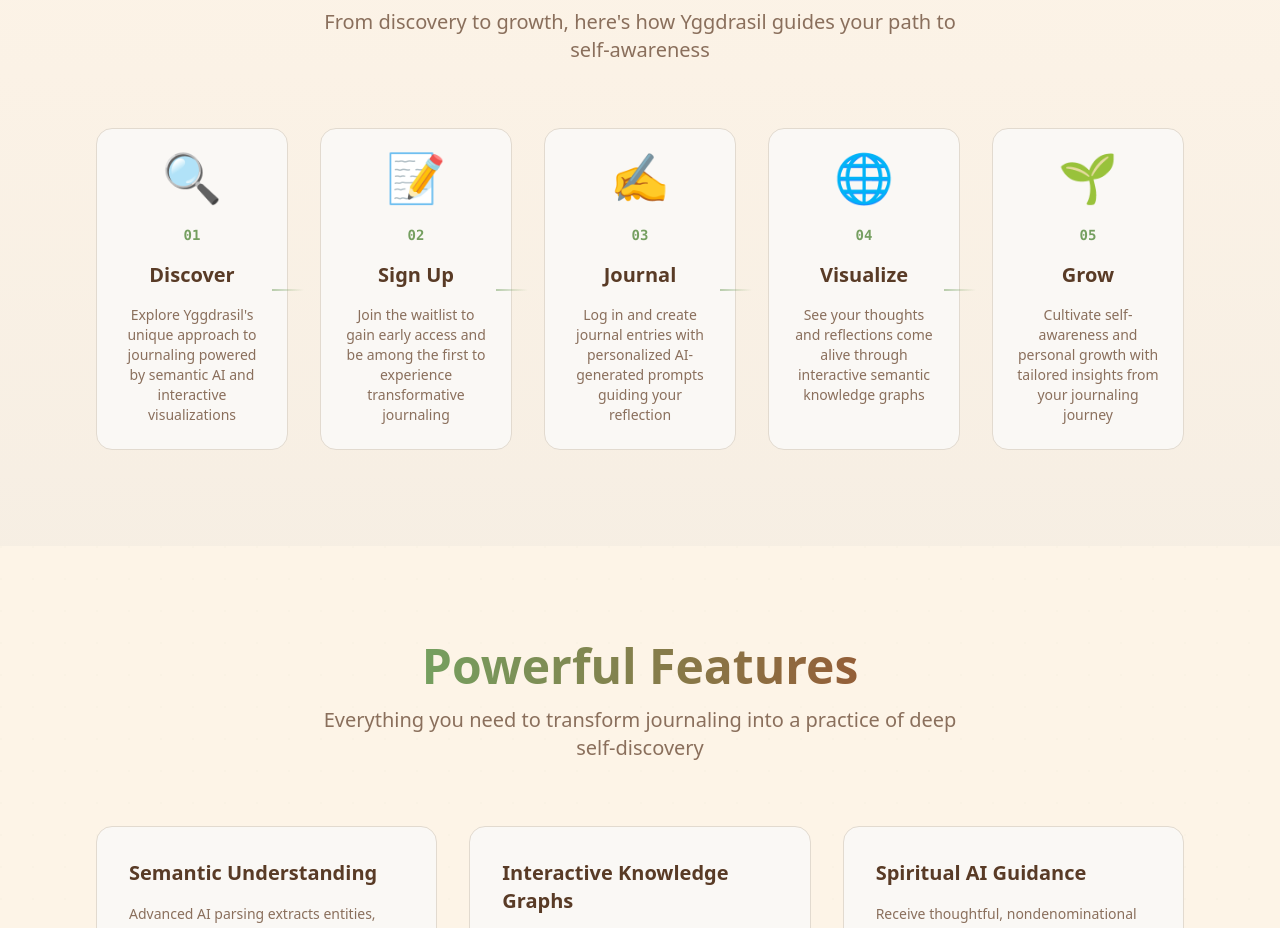
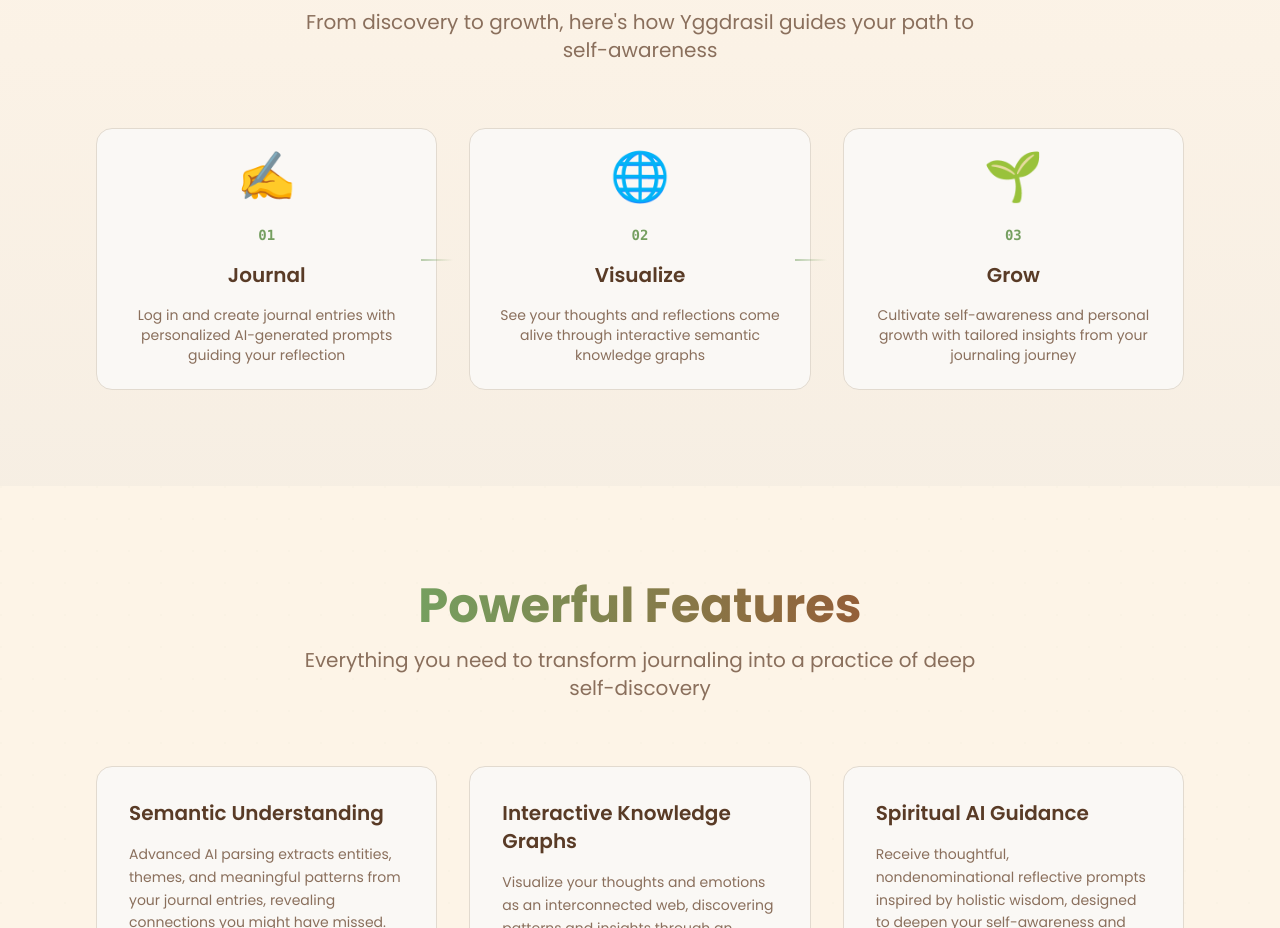
Before and after one commit to lovable-isa23/yggdrasil-journal, a React (Vite) app: page / in a window 1280 px wide. Shown: the part 1050-1978 px from the top of the page. Built offline with nearby package versions, Linux system fonts and the light colour scheme; the HTML template or start-up script is replaced by a standard one.

Commit message:
Update Journey Steps and Font
Remove step one (Discover) and step two (Sign Up) from the journey section, keep the three remaining steps and renumber to 01, 02, 03. Change global font to Mulish, Poppins, or Google Sans (prefer Poppins) to ensure typography uses a modern sans-serif.

```diff
--- a/index.html
+++ b/index.html
@@ -6,6 +6,11 @@
     <title>Yggdrasil - Transform Your Journaling Experience</title>
     <meta name="description" content="Cultivate self-awareness through semantic journaling, interactive visualizations, and AI-powered insights. Join the Yggdrasil journey today." />
     <meta name="author" content="Yggdrasil" />
+
+    <!-- Google Fonts -->
+    <link rel="preconnect" href="https://fonts.googleapis.com">
+    <link rel="preconnect" href="https://fonts.gstatic.com" crossorigin>
+    <link href="https://fonts.googleapis.com/css2?family=Poppins:wght@300;400;500;600;700;800&display=swap" rel="stylesheet">
 
     <meta property="og:title" content="Yggdrasil - Semantic Journaling Platform" />
     <meta property="og:description" content="Discover a new dimension of self-awareness through AI-powered journaling and visual insights." />
--- a/src/components/UserJourney.tsx
+++ b/src/components/UserJourney.tsx
@@ -2,30 +2,18 @@ export const UserJourney = () => {
   const steps = [
     {
       number: "01",
-      title: "Discover",
-      description: "Explore Yggdrasil's unique approach to journaling powered by semantic AI and interactive visualizations",
-      icon: "🔍"
-    },
-    {
-      number: "02",
-      title: "Sign Up",
-      description: "Join the waitlist to gain early access and be among the first to experience transformative journaling",
-      icon: "📝"
-    },
-    {
-      number: "03",
       title: "Journal",
       description: "Log in and create journal entries with personalized AI-generated prompts guiding your reflection",
       icon: "✍️"
     },
     {
-      number: "04",
+      number: "02",
       title: "Visualize",
       description: "See your thoughts and reflections come alive through interactive semantic knowledge graphs",
       icon: "🌐"
     },
     {
-      number: "05",
+      number: "03",
       title: "Grow",
       description: "Cultivate self-awareness and personal growth with tailored insights from your journaling journey",
       icon: "🌱"
@@ -46,7 +34,7 @@ export const UserJourney = () => {
           </p>
         </div>
 
-        <div className="grid grid-cols-1 md:grid-cols-2 lg:grid-cols-5 gap-8">
+        <div className="grid grid-cols-1 md:grid-cols-2 lg:grid-cols-3 gap-8">
           {steps.map((step, index) => (
             <div
               key={index}
--- a/tailwind.config.ts
+++ b/tailwind.config.ts
@@ -13,6 +13,9 @@ export default {
       },
     },
     extend: {
+      fontFamily: {
+        sans: ['Poppins', 'ui-sans-serif', 'system-ui', 'sans-serif'],
+      },
       colors: {
         border: "hsl(var(--border))",
         input: "hsl(var(--input))",
```
